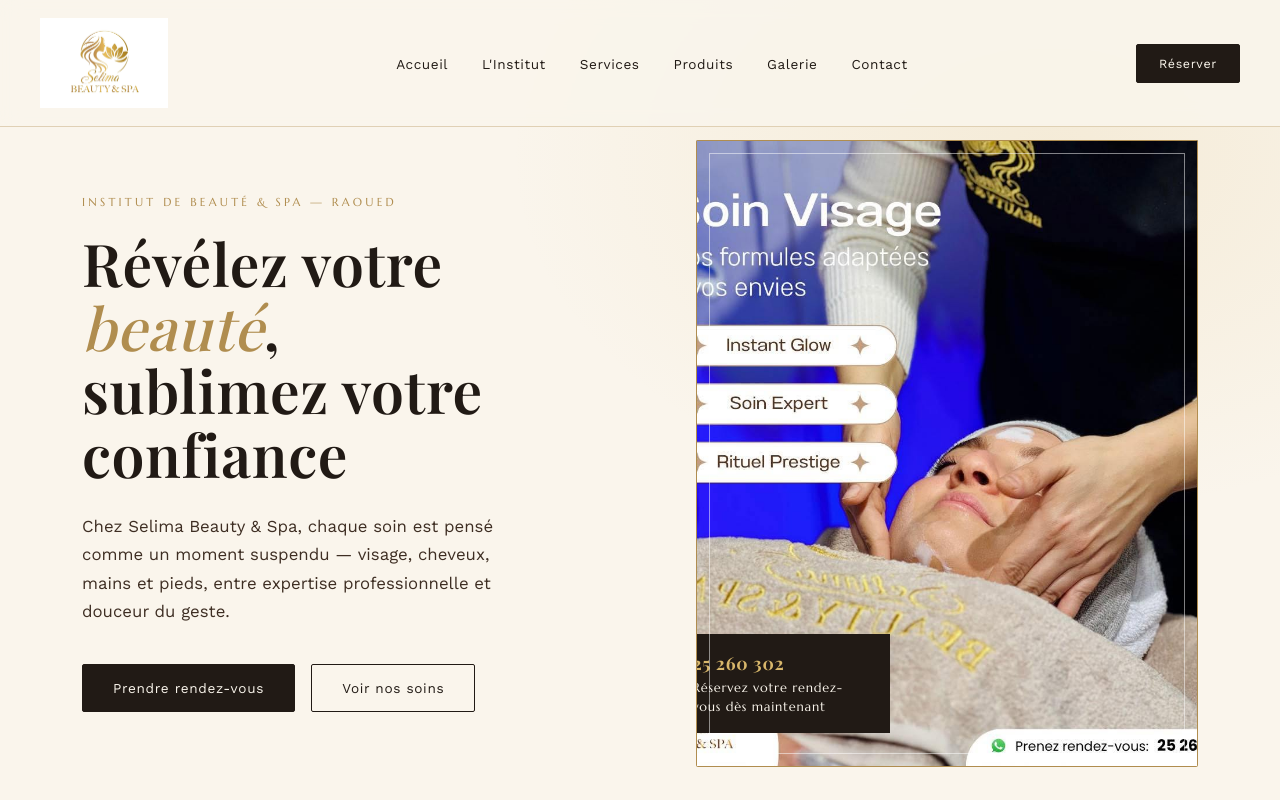
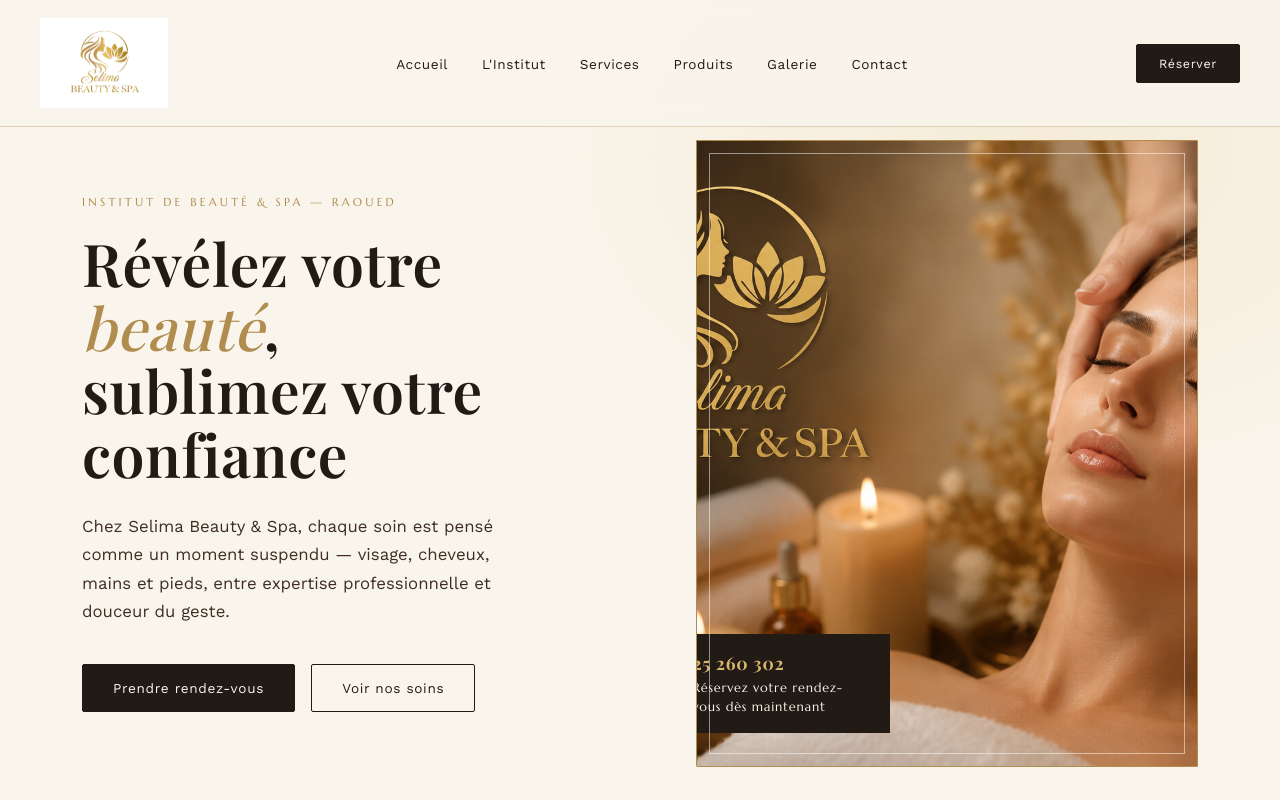
Before and after one commit to rouissiadam70-eng/Selima-Beauty-and-Spa, a React (Vite) app: page / in a window 1280 px wide. Shown: the top 800 px of the page. Built offline with nearby package versions, Linux system fonts and the light colour scheme; a web font is replaced by a local one.

Commit message:
Changer photo hero

```diff
--- a/src/components/Hero.jsx
+++ b/src/components/Hero.jsx
@@ -21,7 +21,7 @@ export default function Hero() {
           </div>
         </div>
         <div className="hero-visual">
-          <img src="/assets/soin-visage.jpg" alt="Soin visage chez Selima Beauty & Spa" />
+          <img src="/assets/hero-spa.png" alt="Moment de détente chez Selima Beauty & Spa" />
           <div className="hero-tag">
             <b>{contact.phone}</b>
             Réservez votre rendez-vous dès maintenant
```
Also changed, not shown: public/assets/hero-spa.png (added).
